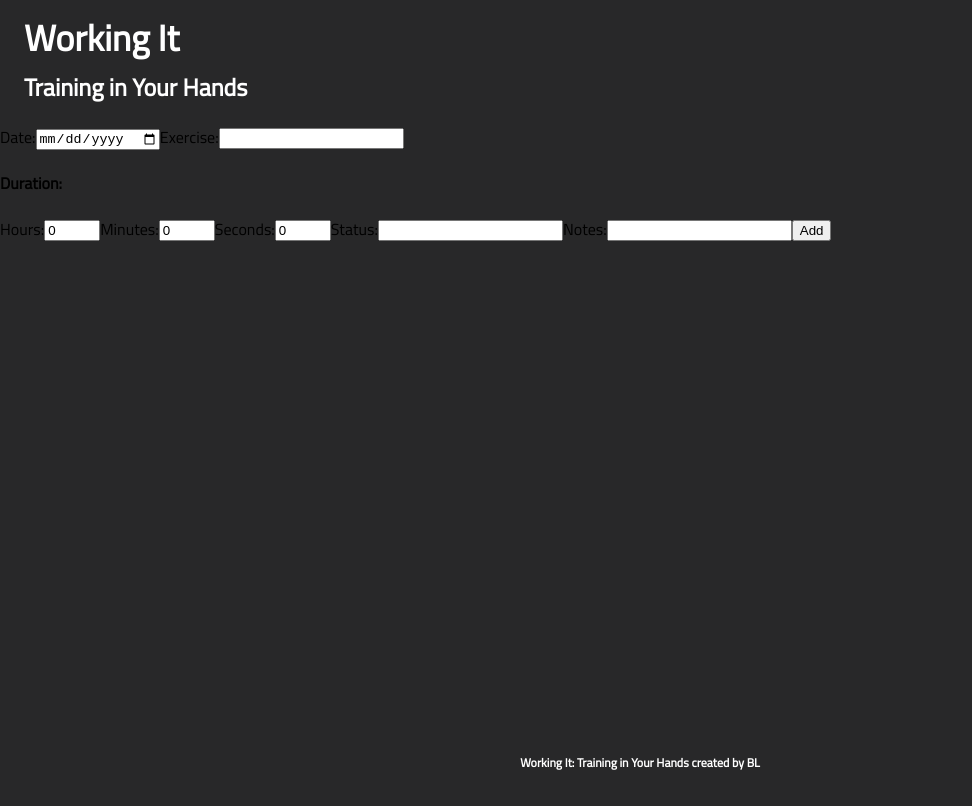
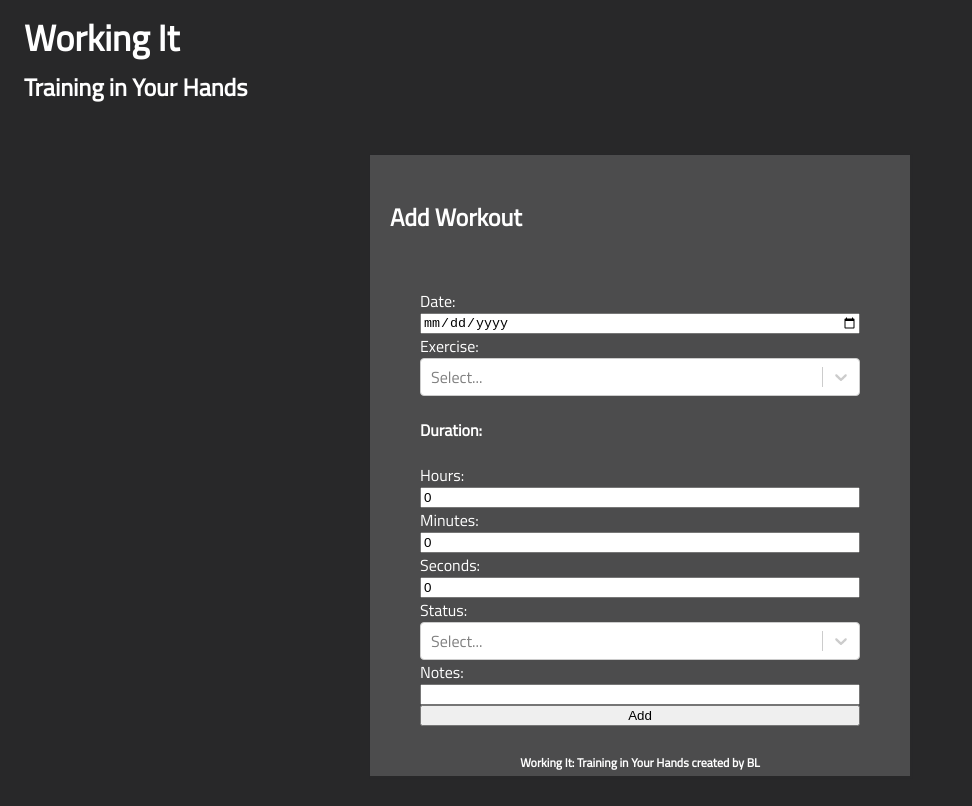
Before and after one commit to blac2121/working_it_training_app, a React (Create React App) app: page /add in a window 1280 px wide. Shown: the whole page, without its empty margins (0-972 px from the left). Built offline with nearby package versions, Linux system fonts and the light colour scheme; no server answers.

Commit message:
status and exercise dropdowns working

```diff
--- a/src/components/CreateEntry.jsx
+++ b/src/components/CreateEntry.jsx
@@ -1,5 +1,34 @@
 import React, { useState, useEffect } from "react";
 import axios from "axios";
+import styled from "styled-components";
+import Select from 'react-select';
+
+const AddContainer = styled.div`
+  display: flex;
+  flex-direction: column;
+  background-color: #4C4C4D;
+  width: 500px;
+  margin: 30px auto;
+  padding: 20px;
+  color: white;
+  box-shadow: 1px 1px 1px 1px #282829;
+`
+const AddHeader = styled.div`
+  display: flex;
+  align-items: center;
+  justify-content: space-between;
+`
+const AddTitle = styled.h3`
+  color: white;
+  font-size: 24px;
+`
+
+const AddForm = styled.form`
+  text-align: left;
+  padding: 30px;
+  display: flex;
+  flex-direction: column;
+`
 
 const CreateEntry = (props) => {
   const [date, setDate] = useState("");
@@ -11,9 +40,28 @@ const CreateEntry = (props) => {
   const [status, setStatus] = useState("")
   const [notes, setNotes] = useState("")
 
-  const calculateDuration = () => {
-    setDuration((hours * 3600) + (minutes * 60) + (seconds * 1))
+ // Sets and Processes Exercise Drop Down
+  const exerciseOptions = [
+    { value: 'Cycle', label: 'Cycle' },
+    { value: 'Run', label: 'Run' },
+    { value: 'Swim', label: 'Swim' },
+  ];
+
+  for (let key in exercise) {
+    key === "value" && setExercise(exercise[key])
   }
+
+  // Sets and Processes Status Drop Down
+  const statusOptions = [
+    { value: "Ready for a Challenge", label: "Ready for a Challenge" },
+    { value: "Still Challenging", label: "Still Challenging" },
+    { value: "Too Challenging", label: "Too Challenging" },
+  ];
+
+  for (let key in status) {
+    key === "value" && setStatus(status[key])
+  }
+
 
   const handleSubmit = async (e) => {
     e.preventDefault();
@@ -37,12 +85,20 @@ const CreateEntry = (props) => {
     props.setFetchEntries(!props.fetchEntries)
   }
 
+  const calculateDuration = () => {
+    setDuration((hours * 3600) + (minutes * 60) + (seconds * 1))
+  }
+
   useEffect(() => {
     calculateDuration();
   })
 
   return (
-    <form className="add-container" onSubmit={handleSubmit}>
+    <AddContainer>
+      <AddHeader>
+        <AddTitle>Add Workout</AddTitle>
+      </AddHeader>
+      <AddForm onSubmit={handleSubmit}>
         <label htmlFor="date">Date:</label>
         <input
           type="date"
@@ -51,11 +107,11 @@ const CreateEntry = (props) => {
           onChange={(e) => setDate(e.target.value)}
         />
         <label htmlFor="exercise">Exercise:</label>
-      <input
-        type="text"
+        <Select
           name="exercise"
-        value={exercise}
-        onChange={(e) => setExercise(e.target.value)}
+          defaultValue={exercise}
+          options={exerciseOptions}
+          onChange={setExercise}
         />
         <h4>Duration:</h4>
         <label htmlFor="hours">Hours:</label>
@@ -85,12 +141,11 @@ const CreateEntry = (props) => {
           value={seconds}
           onChange={(e) => setSeconds(e.target.value)}
         />
-      <label htmlFor="notes">Status:</label>
-      <input
-        type="text"
-        name="status"
-        value={status}
-        onChange={(e) => setStatus(e.target.value)}
+        <label htmlFor="status">Status:</label>
+        <Select
+          defaultValue={status}
+          options={statusOptions}
+          onChange={setStatus}
         />
         <label htmlFor="notes">Notes:</label>
         <input
@@ -100,7 +155,8 @@ const CreateEntry = (props) => {
           onChange={(e) => setNotes(e.target.value)}
         />
         <button className="add-button" type="submit">Add</button>
-    </form>
+      </AddForm>
+    </AddContainer>
   )
 }
 
--- a/src/components/ListEntry.jsx
+++ b/src/components/ListEntry.jsx
@@ -1,6 +1,6 @@
 import React from "react";
 import { Link } from 'react-router-dom';
-import styled from 'styled-components';
+import styled from "styled-components";
 import SubmitButton from "./SubmitButton";
 
 const Main = styled.div`
--- a/src/components/SubmitButton.jsx
+++ b/src/components/SubmitButton.jsx
@@ -1,5 +1,5 @@
 import React from "react";
-import styled from 'styled-components'
+import styled from "styled-components";
 
 const Button = styled.button`
   background-color: #42C9FB;
--- a/src/components/ViewEntry.jsx
+++ b/src/components/ViewEntry.jsx
@@ -1,6 +1,6 @@
 import React from "react";
 import { useParams } from 'react-router-dom';
-import styled from 'styled-components'
+import styled from "styled-components";
 import SubmitButton from "./SubmitButton";
 // import EditEntry from "./EditEntry";
 
```
Lines whose indentation alone changed are shown as unchanged.
